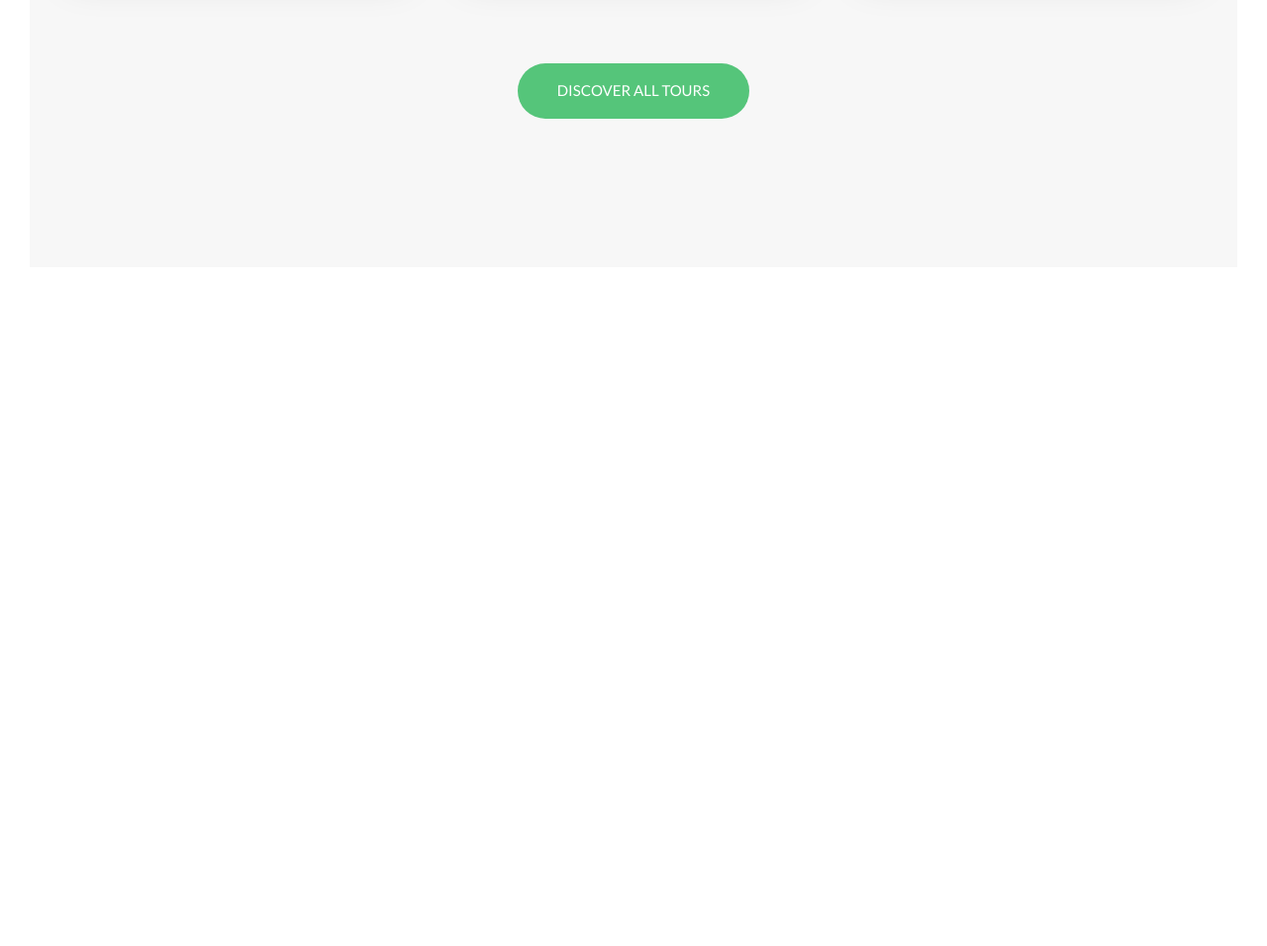
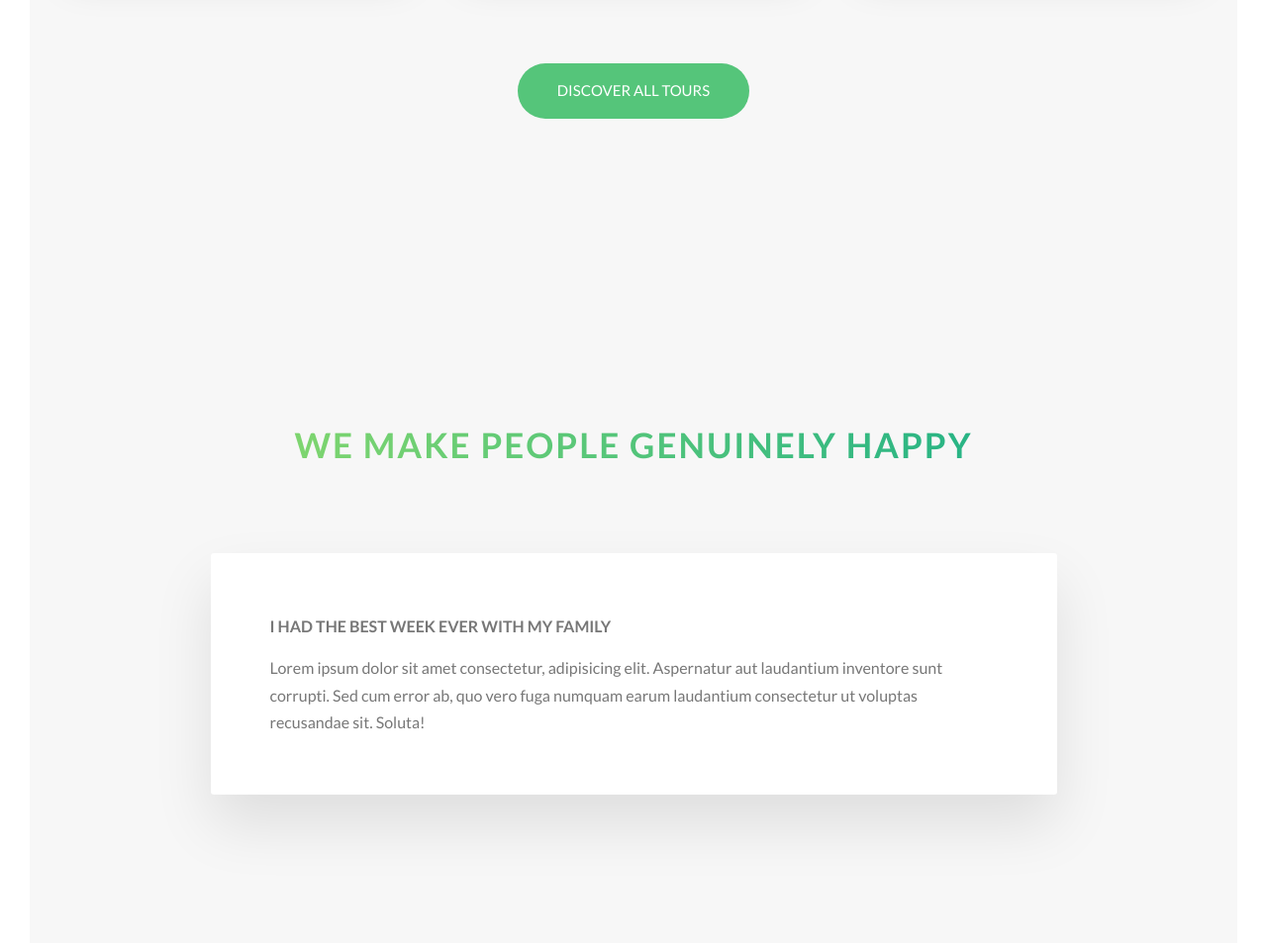
Before and after one commit to hose347/Natourous, a website: page index.html in a window 1280 px wide. Shown: the part 3006-3962 px from the top of the page at 99% size. Before the commit the page ends 3306 px from the top, so only its background shows below. Drawn offline with Linux system fonts and the light colour scheme.

Commit message:
story section

```diff
--- a/index.html
+++ b/index.html
@@ -245,6 +245,29 @@
           <a href="#" class="btn btn--green">Discover all tours</a>
         </div>
       </section>
+
+      <section class="section-stories">
+        <div class="u-center-text u-margin-bottom-big">
+          <h2 class="heading-secondary">We make people genuinely happy</h2>
+        </div>
+
+        <div class="row">
+          <div class="story">
+            <figure class="story__shape"></figure>
+            <div class="story__text">
+              <h3 class="heading-tertiary u-margin-bottom-small">
+                I had the best week ever with my family
+              </h3>
+              <p>
+                Lorem ipsum dolor sit amet consectetur, adipisicing elit.
+                Aspernatur aut laudantium inventore sunt corrupti. Sed cum error
+                ab, quo vero fuga numquam earum laudantium consectetur ut
+                voluptas recusandae sit. Soluta!
+              </p>
+            </div>
+          </div>
+        </div>
+      </section>
     </main>
     <!--
     <section class="grid-test">
--- /dev/null
+++ b/sass/components/_story.scss
@@ -0,0 +1,8 @@
+.story {
+  width: 75%;
+  margin: 0 auto;
+  box-shadow: 0 3rem 6rem rgba($color-black, 0.1);
+  background-color: $color-white;
+  border-radius: 3px;
+  padding: 6rem;
+}
--- a/sass/main.scss
+++ b/sass/main.scss
@@ -11,6 +11,7 @@
 @import "components/card";
 @import "components/composition";
 @import "components/feature-box";
+@import "components/story";
 
 @import "layouts/header";
 @import "layouts/grid";
--- a/sass/pages/_home.scss
+++ b/sass/pages/_home.scss
@@ -27,3 +27,8 @@
   padding: 25rem 0 15rem 0;
   margin-top: -12rem;
 }
+
+.section-stories {
+  padding: 15rem 0;
+  background-color: $color-grey-light-1;
+}
```
Also changed, not shown: css/style.css.
